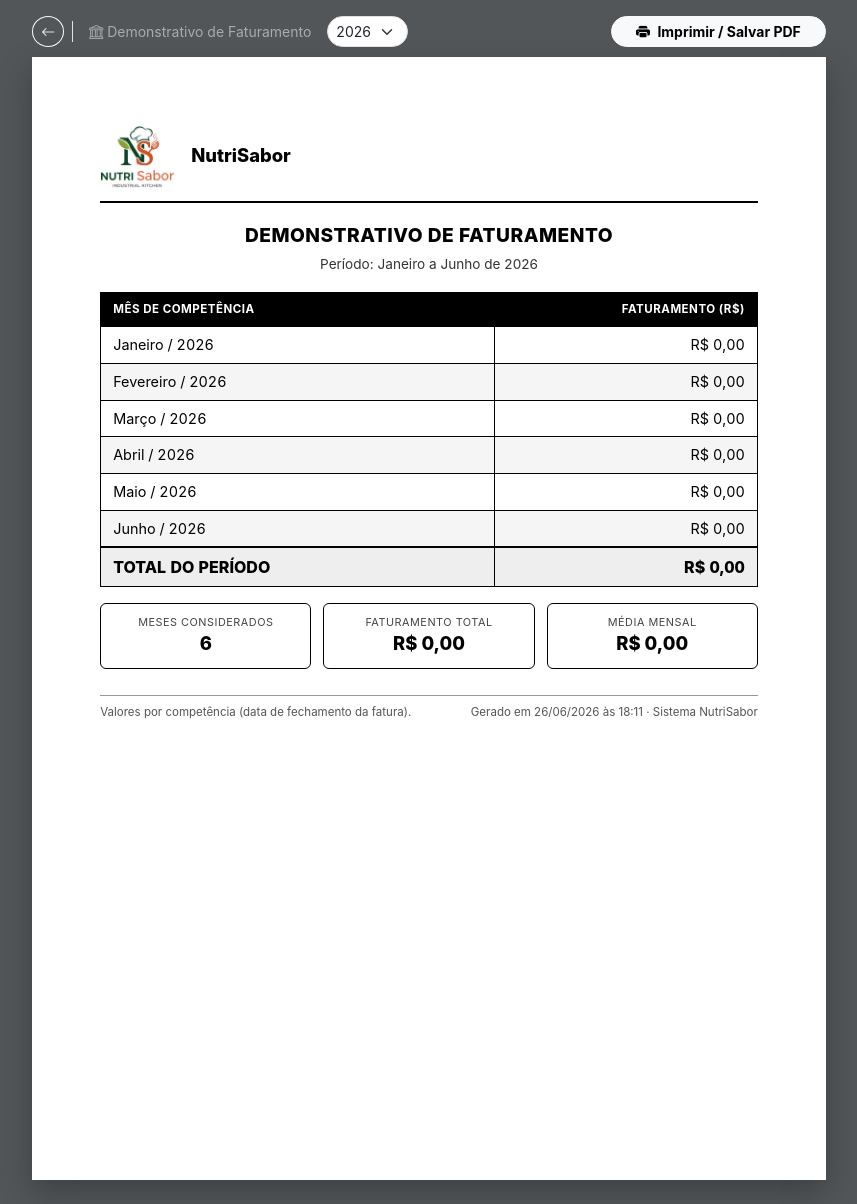
After one commit to willianngsantos/sistema_nutrisabor, a Flask app: page /relatorios/demonstrativo in a window 1280 px wide. The commit adds this page. Shown: the whole page, without its empty margins (211-1068 px from the left). Run offline with Flask 3, Linux system fonts and the light colour scheme; the visitor is signed in with stand-in values (Sample User, id 1); data that the repository does not hold is empty; some libraries are stand-ins or nearby versions.

Commit message:
feat(relatorios): demonstrativo de faturamento para o banco
Novo documento de impressão "Demonstrativo de Faturamento" (mês a mês, por
competência/data_fim), acessível pelo botão "Demonstrativo p/ Banco" na tela
de Relatórios. Cabeçalho com dados da empresa (razão social/CNPJ/endereço),
tabela de faturamento por mês, total e média mensal, em layout A4 pronto para
imprimir/salvar PDF. Seletor de ano: o ano corrente mostra de janeiro ao mês
atual (sem meses futuros zerados), anos passados saem Jan–Dez completos.

Co-Authored-By: Claude Opus 4.8 <noreply@anthropic.com>

```diff
--- a/routes/vendas.py
+++ b/routes/vendas.py
@@ -582,3 +582,49 @@ def exportar_relatorio_csv():
                descricao=f"Exportou relatório CSV ({len(linhas)} fatura(s))")
     return Response(conteudo, mimetype='text/csv',
                     headers={'Content-Disposition': 'attachment; filename=relatorio_nutrisabor.csv'})
+
+
+@vendas_bp.route("/relatorios/demonstrativo")
+@login_required
+def demonstrativo_faturamento():
+    """Demonstrativo de Faturamento (mês a mês, por competência/data_fim) —
+    documento de impressão para enviar ao banco. Para o ano corrente mostra
+    de janeiro até o mês atual (evita meses futuros zerados); anos passados
+    saem Jan–Dez completos."""
+    hoje = datetime.now()
+    try:
+        ano = int(request.args.get('ano', hoje.year))
+    except (ValueError, TypeError):
+        ano = hoje.year
+
+    conn = get_db_connection()
+    cursor = conn.cursor(dictionary=True)
+    cursor.execute("""
+        SELECT MONTH(p.data_fim) AS mes,
+               COALESCE(SUM(i.quantidade * i.preco_praticado), 0) AS total
+        FROM pedidos p JOIN itens_pedido i ON i.id_pedido = p.id
+        WHERE p.data_fim IS NOT NULL AND YEAR(p.data_fim) = %s
+        GROUP BY mes
+    """, (ano,))
+    mapa = {r['mes']: float(r['total'] or 0) for r in cursor.fetchall()}
+
+    ultimo_mes = hoje.month if ano == hoje.year else 12
+    linhas, total = [], 0.0
+    for m in range(1, ultimo_mes + 1):
+        v = round(mapa.get(m, 0.0), 2)
+        linhas.append({'mes': MESES_PT[m - 1], 'total': v})
+        total += v
+
+    cursor.execute("SELECT DISTINCT YEAR(data_fim) AS ano FROM pedidos WHERE data_fim IS NOT NULL ORDER BY ano DESC")
+    anos = [r['ano'] for r in cursor.fetchall()] or [hoje.year]
+    cursor.execute("SELECT * FROM empresa WHERE id = 1")
+    empresa = cursor.fetchone()
+
+    log_action('view', entity_type='demonstrativo',
+               descricao=f"Gerou demonstrativo de faturamento {ano} (total R${total:.2f})")
+    periodo_label = f"{MESES_PT[0]} a {MESES_PT[ultimo_mes - 1]} de {ano}"
+    return render_template('demonstrativo.html',
+                           linhas=linhas, total=total, ano=ano, anos=anos,
+                           empresa=empresa, periodo_label=periodo_label,
+                           media=(total / len(linhas)) if linhas else 0,
+                           gerado_em=hoje.strftime('%d/%m/%Y às %H:%M'))
--- /dev/null
+++ b/templates/demonstrativo.html
@@ -0,0 +1,174 @@
+<!DOCTYPE html>
+<html lang="pt-br" style="color-scheme: light;">
+<head>
+  <meta charset="UTF-8">
+  <title>Demonstrativo de Faturamento — {{ ano }}</title>
+  <link rel="preload" as="image" href="{{ url_for('static', filename='img/logo.png') }}">
+  <link href="https://cdn.jsdelivr.net/npm/bootstrap@5.3.0/dist/css/bootstrap.min.css" rel="stylesheet">
+  <link rel="stylesheet" href="https://cdn.jsdelivr.net/npm/bootstrap-icons@1.11.3/font/bootstrap-icons.min.css">
+  <style>
+    body {
+      background: #525659;
+      font-family: -apple-system, BlinkMacSystemFont, 'Segoe UI', 'Inter', 'Helvetica Neue', Arial, sans-serif;
+      -webkit-font-smoothing: antialiased;
+      color: #000;
+    }
+
+    /* Barra de ações (não imprime) */
+    .toolbar {
+      max-width: 210mm; margin: 16px auto 10px; display: flex; gap: 8px;
+      align-items: center; flex-wrap: wrap;
+    }
+    .toolbar select { border-radius: 20px; }
+
+    .page {
+      background: #fff; width: 210mm; min-height: 297mm; margin: 0 auto 24px;
+      padding: 18mm 18mm; box-shadow: 0 12px 30px rgba(0,0,0,.25);
+    }
+
+    .doc-header {
+      display: flex; align-items: center; gap: 16px;
+      border-bottom: 2px solid #000; padding-bottom: 12px; margin-bottom: 6px;
+    }
+    .doc-header img { height: 64px; width: auto; }
+    .empresa-nome { font-size: 1.15rem; font-weight: 800; color: #000; line-height: 1.15; }
+    .empresa-meta { font-size: .78rem; color: #222; line-height: 1.4; margin-top: 2px; }
+
+    .doc-title {
+      text-align: center; margin: 18px 0 4px;
+      font-size: 1.2rem; font-weight: 800; letter-spacing: .5px; text-transform: uppercase;
+    }
+    .doc-period { text-align: center; font-size: .85rem; color: #333; margin-bottom: 18px; }
+
+    table.fat { width: 100%; border-collapse: collapse; }
+    table.fat th {
+      background: #000; color: #fff; text-transform: uppercase; font-size: .72rem;
+      letter-spacing: .5px; padding: 8px 12px; border: 1px solid #000; text-align: left;
+    }
+    table.fat th.r, table.fat td.r { text-align: right; }
+    table.fat td {
+      padding: 7px 12px; border: 1px solid #000; font-size: .9rem;
+      font-variant-numeric: tabular-nums;
+    }
+    table.fat tbody tr:nth-child(even) td { background: #f5f5f5; -webkit-print-color-adjust: exact; print-color-adjust: exact; }
+    table.fat tfoot td {
+      font-weight: 800; font-size: 1rem; border-top: 2px solid #000;
+      background: #eee; -webkit-print-color-adjust: exact; print-color-adjust: exact;
+    }
+
+    .resumo {
+      display: flex; gap: 12px; margin-top: 16px;
+    }
+    .resumo .box {
+      flex: 1; border: 1px solid #000; border-radius: 6px; padding: 10px 14px; text-align: center;
+    }
+    .resumo .box .lbl { font-size: .68rem; text-transform: uppercase; letter-spacing: .5px; color: #444; }
+    .resumo .box .val { font-size: 1.15rem; font-weight: 800; color: #000; }
+
+    .doc-footer {
+      margin-top: 26px; padding-top: 8px; border-top: 1px solid #999;
+      font-size: .72rem; color: #555; display: flex; justify-content: space-between;
+    }
+
+    @page { size: A4 portrait; margin: 0; }
+    @media print {
+      body { background: #fff !important; }
+      .toolbar { display: none !important; }
+      .page { box-shadow: none !important; margin: 0 !important; width: 100% !important; padding: 12mm 14mm !important; }
+    }
+  </style>
+</head>
+<body>
+
+  <div class="toolbar">
+    <button onclick="voltar()" class="btn btn-sm btn-outline-light rounded-circle" title="Voltar"><i class="bi bi-arrow-left"></i></button>
+    <span class="text-white-50 small border-start ps-3"><i class="bi bi-bank me-1"></i>Demonstrativo de Faturamento</span>
+    <select class="form-select form-select-sm w-auto ms-2" onchange="location.href='?ano='+this.value">
+      {% for a in anos %}<option value="{{ a }}" {% if a == ano %}selected{% endif %}>{{ a }}</option>{% endfor %}
+    </select>
+    <button id="btnImprimir" onclick="imprimirSeguro()" class="btn btn-sm btn-light rounded-pill px-4 ms-auto fw-bold">
+      <i class="bi bi-printer-fill me-1"></i> Imprimir / Salvar PDF
+    </button>
+  </div>
+
+  <div class="page">
+    <!-- Cabeçalho da empresa -->
+    <div class="doc-header">
+      <img src="{{ url_for('static', filename='img/logo.png') }}" alt="Logo">
+      <div>
+        <div class="empresa-nome">{{ empresa['razao_social'] if empresa and empresa['razao_social'] else 'NutriSabor' }}</div>
+        <div class="empresa-meta">
+          {% if empresa and empresa['cnpj'] %}<strong>CNPJ:</strong> {{ empresa['cnpj'] | cpf_cnpj }}<br>{% endif %}
+          {% if empresa and empresa['endereco'] %}{{ empresa['endereco'] }}{% if empresa['cidade'] %} — {{ empresa['cidade'] }}{% if empresa['estado'] %}/{{ empresa['estado'] }}{% endif %}{% endif %}<br>{% endif %}
+          {% if empresa and empresa['telefone'] %}<strong>Tel:</strong> {{ empresa['telefone'] }}{% endif %}
+          {% if empresa and empresa['email'] %} · {{ empresa['email'] }}{% endif %}
+        </div>
+      </div>
+    </div>
+
+    <div class="doc-title">Demonstrativo de Faturamento</div>
+    <div class="doc-period">Período: {{ periodo_label }}</div>
+
+    <table class="fat">
+      <thead>
+        <tr>
+          <th style="width:60%;">Mês de competência</th>
+          <th class="r" style="width:40%;">Faturamento (R$)</th>
+        </tr>
+      </thead>
+      <tbody>
+        {% for l in linhas %}
+        <tr>
+          <td>{{ l['mes'] }} / {{ ano }}</td>
+          <td class="r">{{ l['total'] | real }}</td>
+        </tr>
+        {% else %}
+        <tr><td colspan="2" class="text-center text-muted">Sem faturamento no período.</td></tr>
+        {% endfor %}
+      </tbody>
+      <tfoot>
+        <tr>
+          <td>TOTAL DO PERÍODO</td>
+          <td class="r">{{ total | real }}</td>
+        </tr>
+      </tfoot>
+    </table>
+
+    <div class="resumo">
+      <div class="box">
+        <div class="lbl">Meses considerados</div>
+        <div class="val">{{ linhas | length }}</div>
+      </div>
+      <div class="box">
+        <div class="lbl">Faturamento total</div>
+        <div class="val">{{ total | real }}</div>
+      </div>
+      <div class="box">
+        <div class="lbl">Média mensal</div>
+        <div class="val">{{ media | real }}</div>
+      </div>
+    </div>
+
+    <div class="doc-footer">
+      <span>Valores por competência (data de fechamento da fatura).</span>
+      <span>Gerado em {{ gerado_em }} · Sistema NutriSabor</span>
+    </div>
+  </div>
+
+  <script>
+    function voltar(){ if (window.history.length > 1) window.history.back(); else window.location.href='/relatorios'; }
+    async function imprimirSeguro(){
+      const btn = document.getElementById('btnImprimir');
+      const orig = btn.innerHTML; btn.disabled = true; btn.innerHTML = '<i class="bi bi-hourglass-split me-1"></i> Preparando...';
+      try {
+        if (document.fonts && document.fonts.ready) await document.fonts.ready;
+        await Promise.all(Array.from(document.images).map(img => (img.complete && img.naturalWidth>0) ? Promise.resolve()
+          : new Promise(r => { img.addEventListener('load', r, {once:true}); img.addEventListener('error', r, {once:true}); })));
+        await new Promise(r => setTimeout(r, 100));
+      } catch(e) {}
+      finally { btn.disabled = false; btn.innerHTML = orig; }
+      window.print();
+    }
+  </script>
+</body>
+</html>
--- a/templates/relatorios.html
+++ b/templates/relatorios.html
@@ -331,6 +331,10 @@
                 <i class="bi bi-circle-half"></i>
                 <span>Modo P&amp;B</span>
             </label>
+            <a href="{{ url_for('vendas.demonstrativo_faturamento') }}" target="_blank"
+               class="btn btn-outline-dark btn-sm shadow-sm bg-white" title="Demonstrativo de faturamento mês a mês (para o banco)">
+                <i class="bi bi-bank me-1"></i> Demonstrativo p/ Banco
+            </a>
             <button type="submit" form="formRelatorio" formaction="{{ url_for('vendas.exportar_relatorio_csv') }}"
                     class="btn btn-outline-success btn-sm shadow-sm bg-white" title="Baixar os lançamentos filtrados em CSV (Excel)">
                 <i class="bi bi-filetype-csv me-1"></i> Exportar CSV
```
